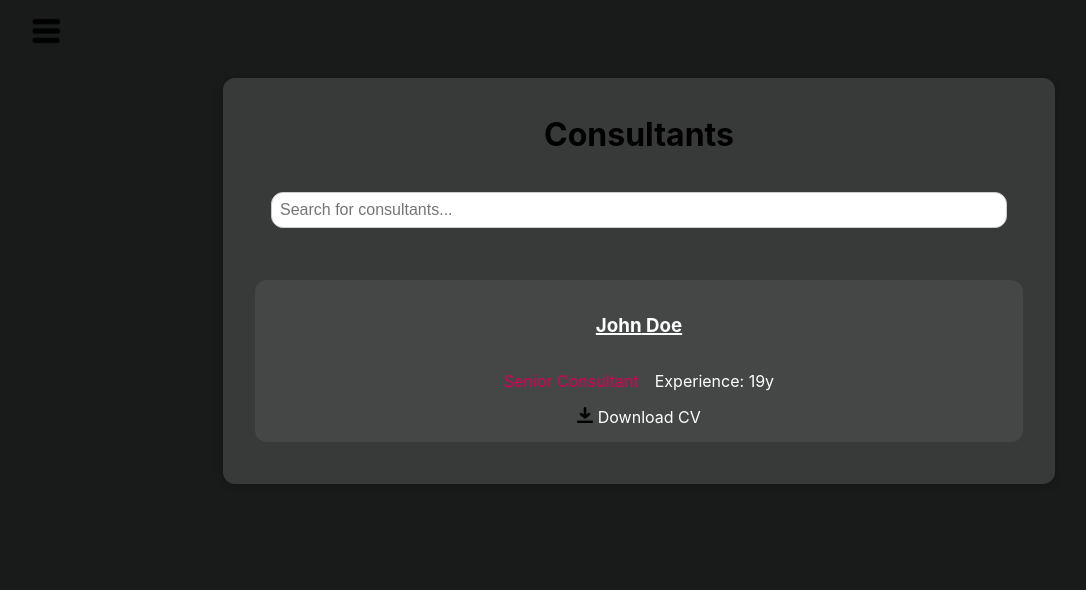
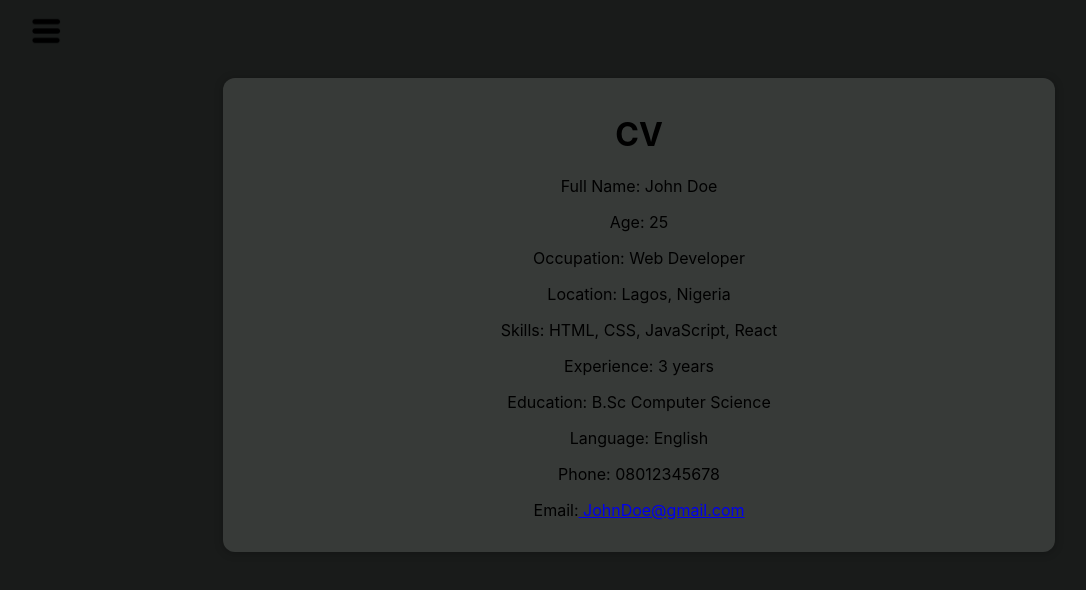
Before and after one commit to TuukkaJA/project-pinja, a React (Create React App) app: page /profile in a window 1280 px wide. Shown: the top 590 px of the page, without its empty margins (1-1087 px from the left). Built offline with nearby package versions, Linux system fonts and the light colour scheme.

Commit message:
added profile page content and removed some empty lines

```diff
--- a/src/pages/Consultants.js
+++ b/src/pages/Consultants.js
@@ -3,7 +3,6 @@ import ConsultantList from '../components/ConsultantList/ConsultantList';
 import SearchBar from '../components/SearchBar/SearchBar';
 import Sidebar from '../components/Sidebar/Sidebar';
 import toggleIcon from '../toggle-icon.png';
-
 
 function Consultants() {
     const [isSidebarOpen, setSidebarOpen] = useState(false);
@@ -45,7 +44,6 @@ function Consultants() {
     const toggleSidebar = () =>
       setSidebarOpen((prevState) => !prevState);
 
-
     const filteredConsultants = consultants.filter((consultant) =>
       consultant.position.toLowerCase().startsWith(searchTerm.toLowerCase()) ||
       consultant.name.toLowerCase().startsWith(searchTerm.toLowerCase()) ||
@@ -62,7 +60,6 @@ function Consultants() {
             activeItem={activeItem}
             setActiveItem={setActiveItem}
              />)}
-
          <button className="toggle-sidebar" onClick={toggleSidebar}>
           <img src={toggleIcon} alt="Toggle Icon" />
          </button>
--- a/src/pages/Profile.js
+++ b/src/pages/Profile.js
@@ -1,6 +1,4 @@
 import React, { useState } from 'react';
-import ConsultantList from '../components/ConsultantList/ConsultantList';
-import SearchBar from '../components/SearchBar/SearchBar';
 import Sidebar from '../components/Sidebar/Sidebar';
 import toggleIcon from '../toggle-icon.png';
 import '../App.css';
@@ -8,20 +6,9 @@ import '../App.css';
 function Profile() {
     const [isSidebarOpen, setSidebarOpen] = useState(false);
     const [activeItem, setActiveItem] = useState('Profile');
-    const [searchTerm, setSearchTerm] = useState('');
-    const [consultants, setConsultants] = useState([
-      { id: 1, name: 'John', surname: 'Doe', position: 'Senior Consultant', experienceyears: 'Experience: 19y', cvLink: '/path-to-john-cv.pdf' },
-    ]);
 
     const toggleSidebar = () =>
       setSidebarOpen((prevState) => !prevState);
-
-
-    const filteredConsultants = consultants.filter((consultant) =>
-      consultant.position.toLowerCase().startsWith(searchTerm.toLowerCase()) ||
-      consultant.name.toLowerCase().startsWith(searchTerm.toLowerCase()) ||
-      consultant.surname.toLowerCase().startsWith(searchTerm.toLowerCase())
-    );
 
     return (
       <div className="app">
@@ -36,9 +23,19 @@ function Profile() {
           <img src={toggleIcon} alt="Toggle Icon" />
          </button>
         <div className="content">
-          <h1>Consultants</h1>
-          <SearchBar searchTerm={searchTerm} onSearchChange={setSearchTerm} />
-          <ConsultantList consultants={filteredConsultants} />
+        <h1>CV</h1>
+          <p>Full Name: John Doe</p>
+          <p>Age: 25</p>
+          <p>Occupation: Web Developer</p>
+          <p>Location: Lagos, Nigeria</p>
+          <p>Skills: HTML, CSS, JavaScript, React</p>
+          <p>Experience: 3 years</p>
+          <p>Education: B.Sc Computer Science</p>
+          <p>Language: English</p>
+          <p>Phone: 08012345678</p>
+          <p>Email:
+            <a href="mailto: "> JohnDoe@gmail.com</a>
+          </p>
         </div>
       </div>
     );
```
Also changed, not shown: src/pages/Cv/Cv.js (added, +9 -0 lines), src/pages/Cv/Cv.css (added).
